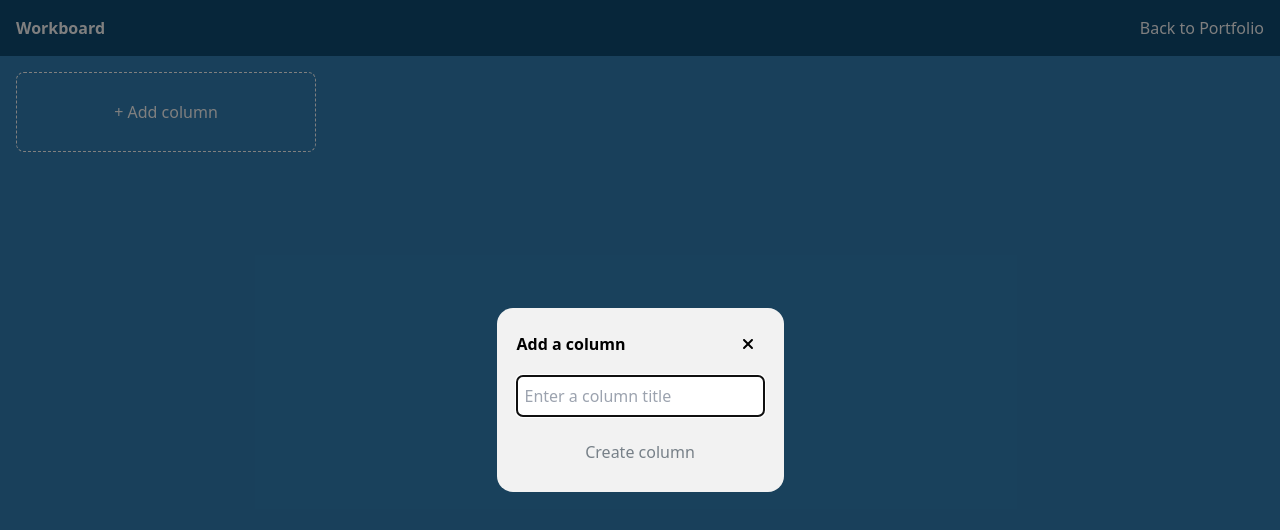
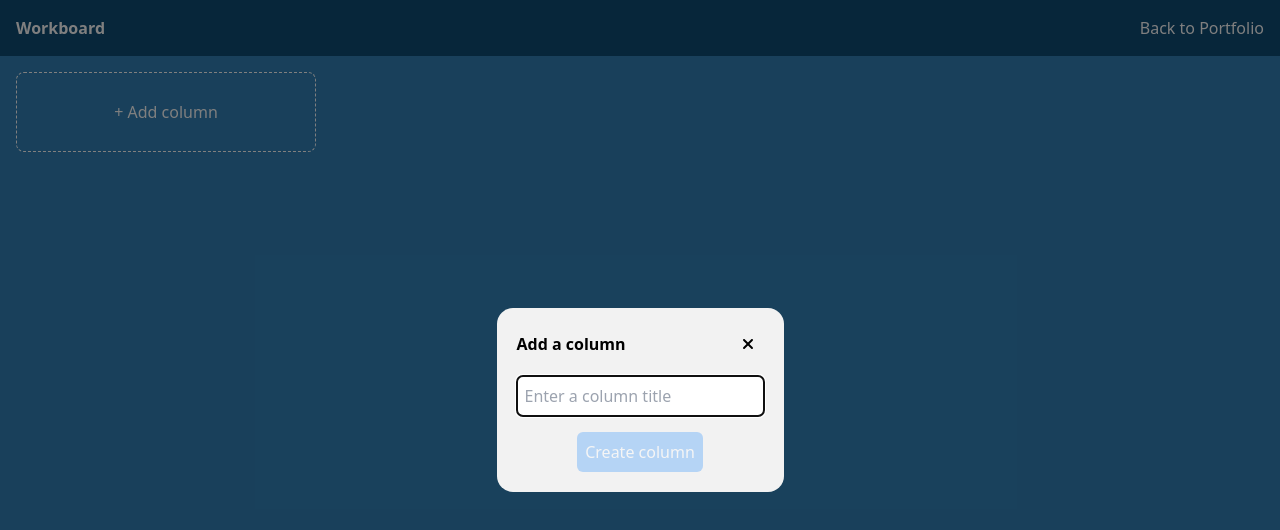
Before and after one commit to Cody06/Portfolio, a Next.js app: page /workboard in a window 1280 px wide. Both pictures are taken after a click on the button "+ Add column". Shown: the top 530 px of the page. Built offline with nearby package versions, Linux system fonts and the light colour scheme.

Commit message:
Fix CreateColumnModal btn disabled style

```diff
--- a/src/components/Workboard/components/CreateColumnModal.tsx
+++ b/src/components/Workboard/components/CreateColumnModal.tsx
@@ -32,11 +32,9 @@ const CreateColumnModal: React.FC<Props> = ({ isOpen, onCreateColumn, requestClo
                         onChange={handleChange}
                     />
                     <button
-                        className={`w-max p-2 rounded-md
+                        className={`w-max p-2 text-white bg-blue-100b rounded-md
                             ${
-                                disabled
-                                    ? 'text-grey-100 bg-grey-90'
-                                    : 'text-white bg-blue-100b hover:brightness-90 active:brightness-75'
+                                disabled ? 'opacity-25' : 'hover:brightness-90 active:brightness-75'
                             } `}
                         disabled={disabled}
                         onClick={() => {
```
